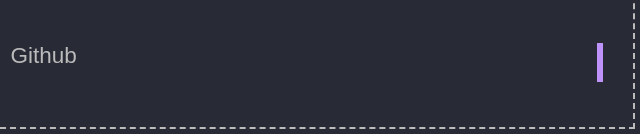
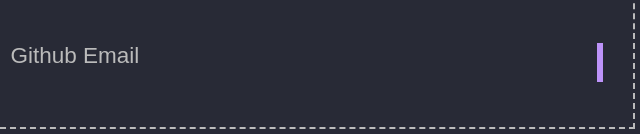
Before and after one commit to Spikeophant/studious-garbanzo, a plain HTML site: page index.html in a window 1280 px wide. Shown: the part 1513-1647 px from the top of the page, 637-1277 px from the left. Drawn offline with Linux system fonts and the light colour scheme.

Commit message:
Add email to contact.

```diff
--- a/index.html
+++ b/index.html
@@ -63,7 +63,7 @@
             <h2>Contact Me</h2>
         </div>
         <div class="bodybox">
-            <p class="contactLink"><a href="https://github.com/spikeophant">Github</a></p>
+            <p class="contactLink"><a href="https://github.com/spikeophant">Github</a>    <a href="mailto:bit-bucket@test.smtp.org">Email</a> </p>
         </div>
     </article>
 </main>
```
